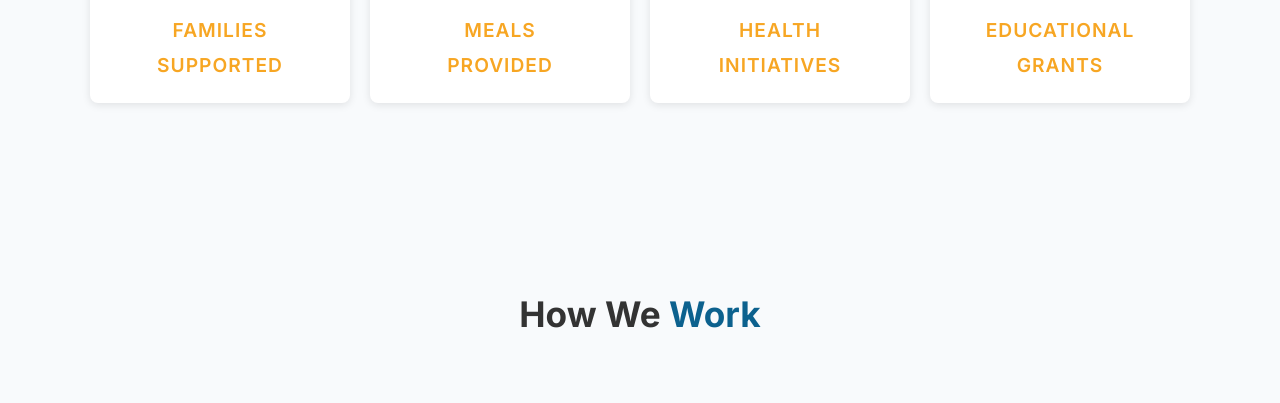
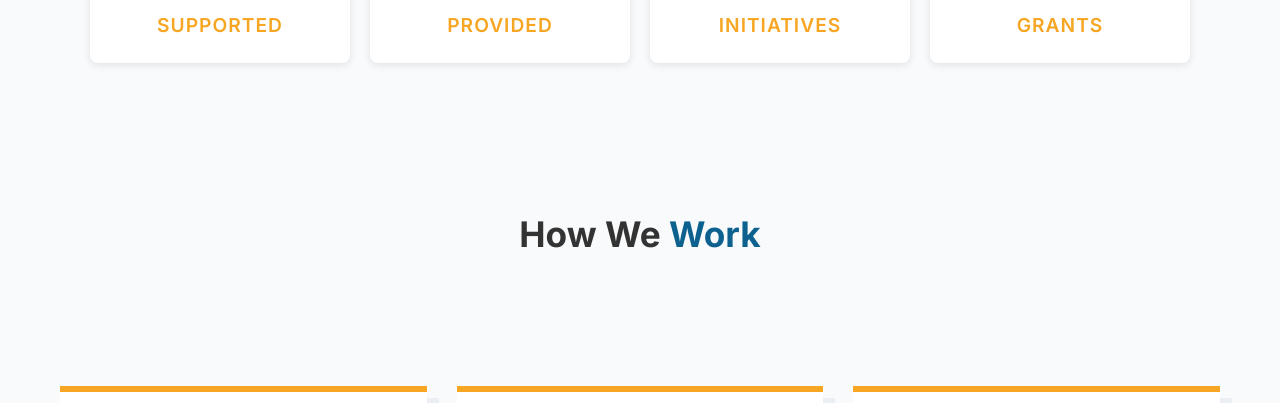
Before and after one commit to arbabit/hm, a plain HTML site: page index.html in a window 1280 px wide. Shown: the part 698-1101 px from the top of the page. Drawn offline with Linux system fonts and the light colour scheme.

Commit message:
impact section padding 0 from 40

```diff
--- a/style.css
+++ b/style.css
@@ -1519,7 +1519,7 @@ section {
 
 /* Impact Section Styling */
 .impact-section {
-    padding: 40px 0;
+    padding: 0px 0;
     background-color: #f8fafc;
 }
 
```
